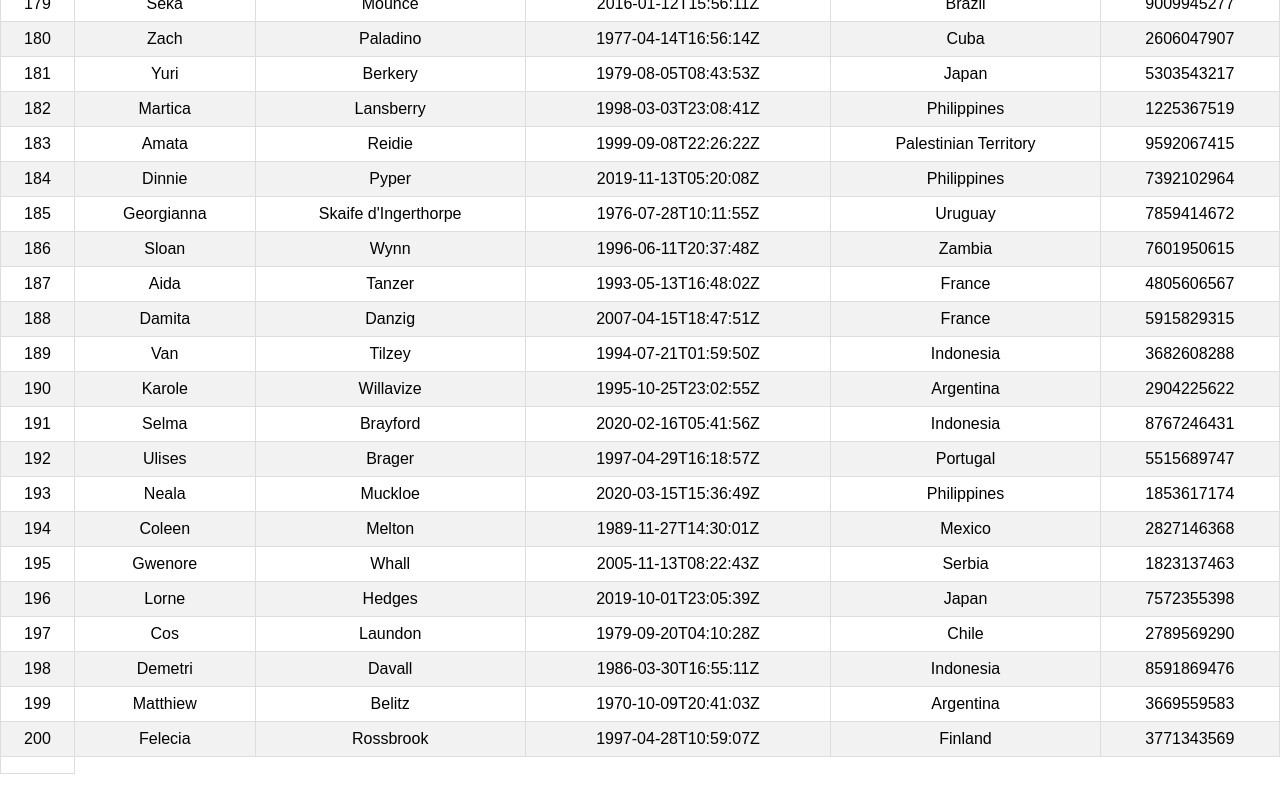
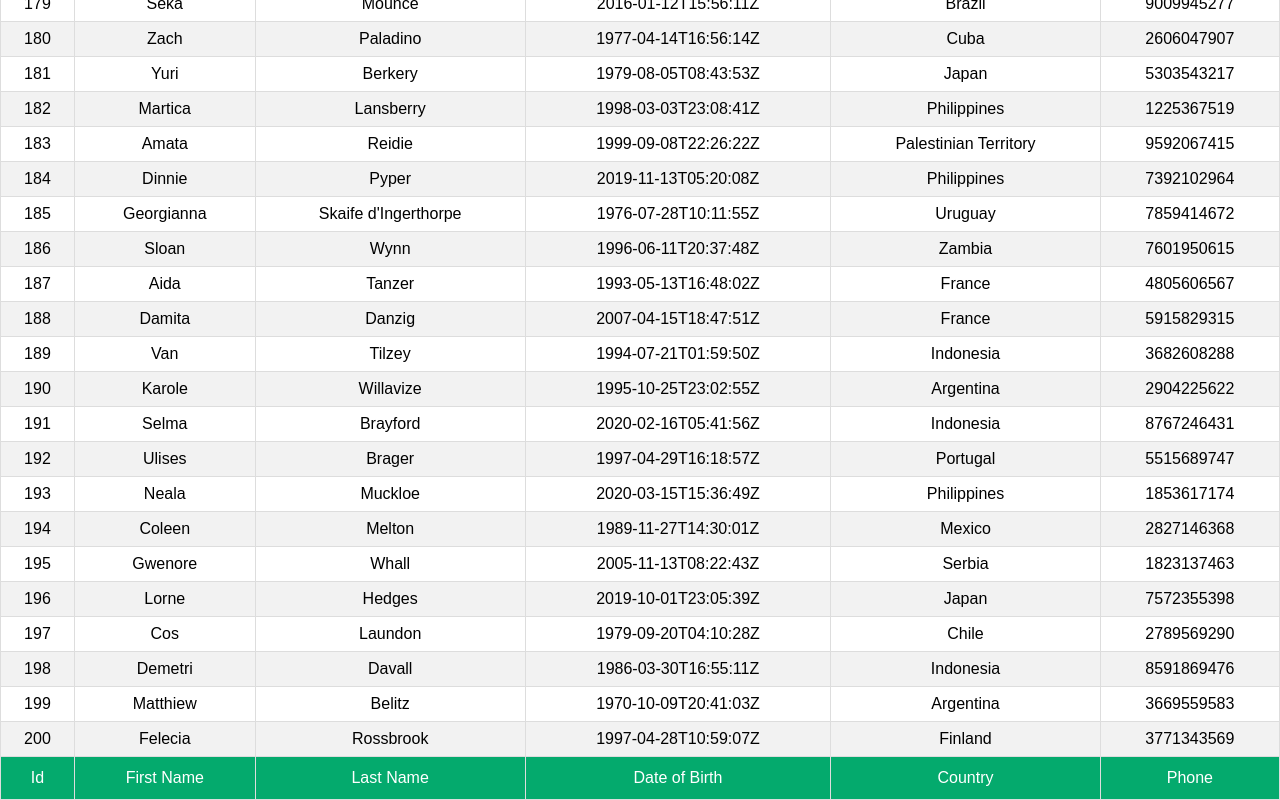
Before and after one commit to sksurendrakmr/reactTable, a React (Create React App) app: page / in a window 1280 px wide. Shown: the part 6369-7169 px from the top of the page. Before the commit the page ends 7143 px from the top, so only its background shows below. Built offline with nearby package versions, Linux system fonts and the light colour scheme.

Commit message:
Implemented Footer using reactTable

```diff
--- a/src/component/BasicTable.js
+++ b/src/component/BasicTable.js
@@ -35,6 +35,16 @@ constant
                 to render the JSX for each headerGroup.
  */
 
+/**
+   To setup Footer
+  Step-1 In column.js, similarly the way we provide Header property
+  in each column, we will provide the header property.
+
+  step-2 we need to use react table to render the footer jsx.
+
+  step-3 Add css according to the requirement
+   */
+
 import React, { useMemo } from 'react'
 import { useTable } from 'react-table'
 import MOCK_DATA from './MOCK_DATA.json'
@@ -51,12 +61,14 @@ const BasicTable = () => {
 
   //These are functions and arrays which is provided by react table to enable easy table creatation
   //we have to use all these with HTML for react table work as intended
-  const { getTableProps, getTableBodyProps, headerGroups, rows, prepareRow } =
-    tableInstance
-  console.log(getTableBodyProps())
-  console.log(getTableProps())
-  console.log(headerGroups)
-  console.log(rows)
+  const {
+    getTableProps,
+    getTableBodyProps,
+    headerGroups,
+    rows,
+    prepareRow,
+    footerGroups,
+  } = tableInstance
 
   return (
     <table {...getTableProps()}>
@@ -80,10 +92,16 @@ const BasicTable = () => {
             </tr>
           )
         })}
-        <tr>
-          <td></td>
-        </tr>
       </tbody>
+      <tfoot>
+        {footerGroups.map((footerGroup) => (
+          <tr {...footerGroup.getFooterGroupProps()}>
+            {footerGroup.headers.map((column) => (
+              <td {...column.getFooterProps()}>{column.render('Footer')}</td>
+            ))}
+          </tr>
+        ))}
+      </tfoot>
     </table>
   )
 }
--- a/src/component/columns.js
+++ b/src/component/columns.js
@@ -16,27 +16,33 @@ would make it to the UI
  */
 export const COLUMNS = [
   {
-        Header:'Id', //ID columns
-        accessor:'id', //we are defining the key which is present in the data
+    Header: 'Id', //ID columns
+    Footer: 'Id',
+    accessor: 'id', //we are defining the key which is present in the data
   },
   {
-        Header:'First Name',
-        accessor:'first_name',
+    Header: 'First Name',
+    Footer: 'First Name',
+    accessor: 'first_name',
   },
   {
-        Header:'Last Name',
-        accessor:'last_name',
+    Header: 'Last Name',
+    Footer: 'Last Name',
+    accessor: 'last_name',
   },
   {
-        Header:'Date of Birth',
-        accessor:'date_of_birth',
+    Header: 'Date of Birth',
+    Footer: 'Date of Birth',
+    accessor: 'date_of_birth',
   },
   {
-        Header:'Country',
-        accessor:'country',
+    Header: 'Country',
+    Footer: 'Country',
+    accessor: 'country',
   },
   {
-        Header:'Phone',
-        accessor:'phone',
+    Header: 'Phone',
+    Footer: 'Phone',
+    accessor: 'phone',
   },
 ]
--- a/src/component/table.css
+++ b/src/component/table.css
@@ -18,7 +18,8 @@ table tr:hover {
   background-color: #ddd;
 }
 
-table th {
+table th,
+tfoot td {
   padding-top: 12px;
   padding-bottom: 12px;
   text-align: center;
```
Lines whose indentation alone changed are shown as unchanged.
